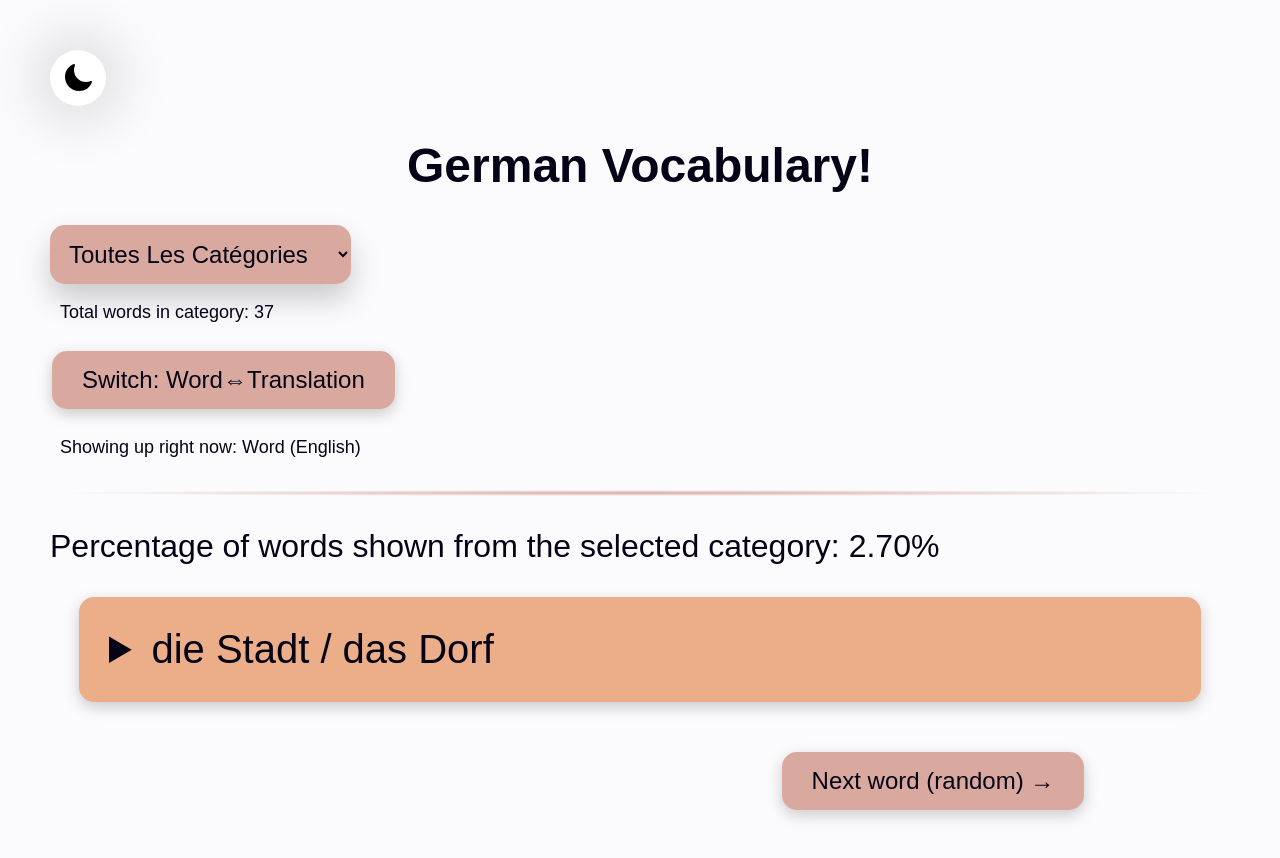
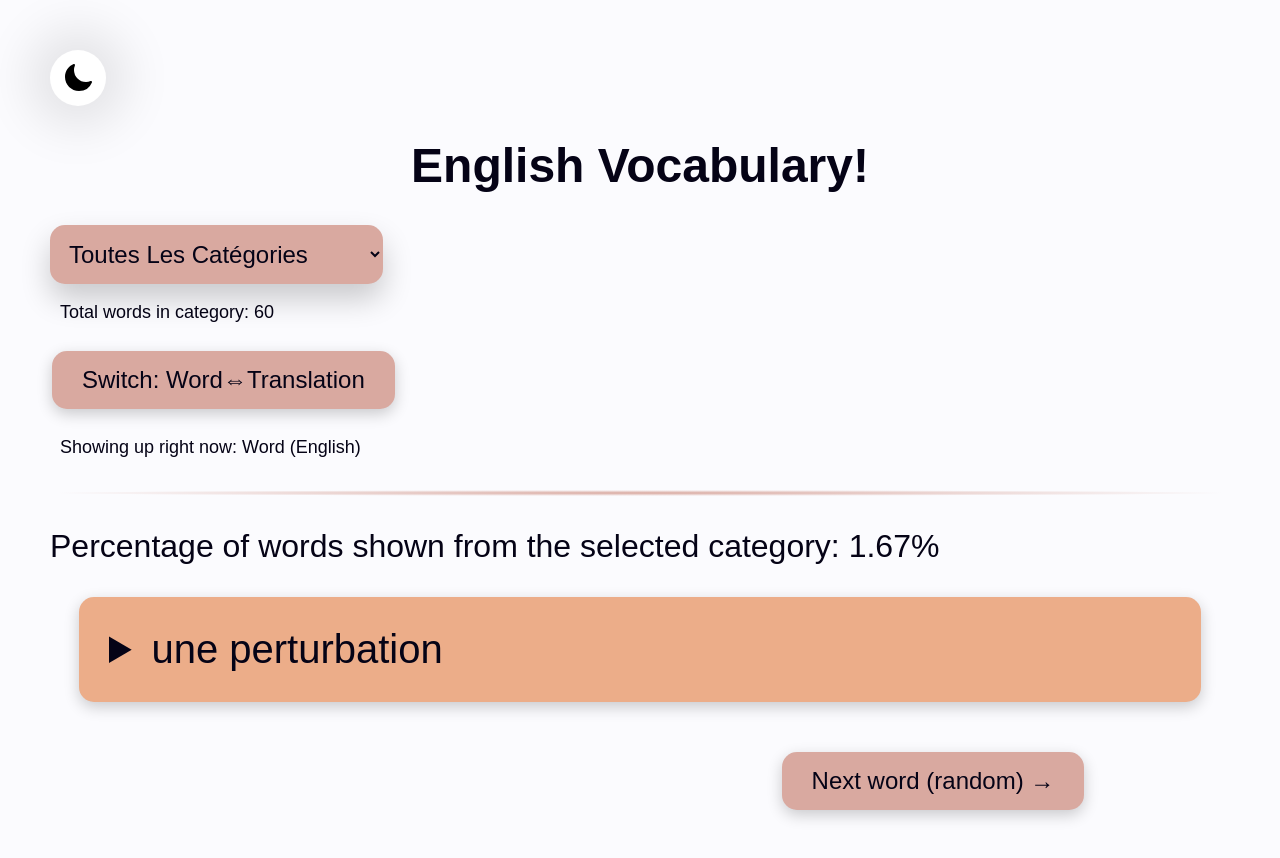
Before and after one commit to pierrelouis-cmrt/Vocabulary, a plain HTML site: page index.html in a window 1280 px wide. Drawn offline with Linux system fonts and the light colour scheme; a web font is replaced by a local one.

Commit message:
updated word bank

```diff
--- a/index.html
+++ b/index.html
@@ -57,14 +57,14 @@
           </div>
         </label>
       </div>
-      <h1>German Vocabulary!</h1>
+      <h1>English Vocabulary!</h1>
       <!--<p><i>Tip</i> ⇨ Select what category you want to see.</p>-->
       <select id="category" onchange="changeCategory()">
         <option value="all">Toutes Les Catégories</option>
-        <option value="HeimatUnLieu">Heimat: Un Lieu</option>
-        <option value="HeimatUnSentiment">Heimat: Un Sentiment</option>
-        <option value="UneNouvelleNostalgie">Une Nouvelle Nostalgie</option>
-        <option value="PasseportEtIdentité">Passeport et Identité</option>
+        <option value="SummerReview">Summer 2024 Voc</option>
+        <option value="SummerReview2A">Summer 2024 Voc (2A)</option>
+        <option value="EventsSummer2024">Summer Events 2024</option>
+        <option value="EventsSummer20242A">Summer Events 2024 (2A)</option>
       </select>
       <p id="total"></p>
 
--- a/script.js
+++ b/script.js
@@ -1,66 +1,173 @@
 var categories = {
-  HeimatUnLieu: [
-    { word: "die Heimat", translation: "la patrie" },
-    { word: "der Heimatbegriff", translation: "le concept de patrie" },
-    { word: "der Geburtsort", translation: "le lieu de naissance" },
-    { word: "der Wohnort", translation: "le lieu de résidence" },
+  SummerReview: [
+    { word: "une victoire écrasante", translation: "an overwhelming victory" },
+    { word: "demandeur d’asile", translation: "asylum seeker" },
+    { word: "être blessé", translation: "to be injured" },
+    { word: "incendie volontaire", translation: "arson" },
+    { word: "la foule", translation: "the crowd" },
     {
-      word: "lange irgendwo wohnen",
-      translation: "habiter longtemps quelque part",
+      word: "le film le plus rentable",
+      translation: "the most profitable film",
     },
-    { word: "das Bundesland", translation: "l'état fédéré" },
-    { word: "die Gegend / die Region", translation: "la région" },
-    { word: "die Stadt / das Dorf", translation: "la ville / le village" },
-    { word: "die Landschaft", translation: "le paysage" },
-    { word: "der Wald", translation: "la forêt" },
-    { word: "der Berg", translation: "la montagne" },
-    { word: "der See", translation: "le lac" },
+    { word: "un visage ensanglanté", translation: "a bloodied face" },
+    { word: "la brasse", translation: "the breaststroke" },
+    { word: "mérité", translation: "deserved" },
+    { word: "coincés dans l’espace", translation: "stuck in space" },
+    { word: "s’excuser", translation: "to apologize" },
+    { word: "une antenne parabolique", translation: "a satellite dish" },
+    { word: "une perturbation", translation: "a disturbance" },
+    { word: "une échelle", translation: "a ladder" },
+    { word: "avoir lieu", translation: "to take place" },
+    { word: "une ville balnéaire", translation: "a seaside town" },
+    { word: "des émeutes", translation: "riots" },
+    { word: "menacés", translation: "threatened" },
   ],
-
-  HeimatUnSentiment: [
-    { word: "das Heimweh", translation: "le mal du pays" },
-    { word: "die Gemütlichkeit", translation: "la convivialité" },
-    { word: "die Verbundenheit", translation: "le sentiment d'appartenance" },
-    { word: "die Zusammengehörigkeit", translation: "la solidarité" },
-    { word: "die gemeinsamen Werte", translation: "les valeurs communes" },
-    { word: "die Sehnsucht", translation: "la nostalgie, le désir ardent" },
-    { word: "das Zuhause", translation: "le chez-soi" },
+  SummerReview2A: [
+    { word: "Somptueux", translation: "sumptuous" },
+    { word: "Viser", translation: "to aim" },
+    { word: "Ex- / ancien(-ne)", translation: "former" },
+    { word: "Coûteux", translation: "costly" },
+    { word: "Décennie", translation: "decade" },
+    { word: "Colère", translation: "anger" },
+    { word: "Feux de forêt", translation: "wildfires" },
+    { word: "Émeutier (une émeute)", translation: "rioter (a riot)" },
+    { word: "Réchauffement climatique", translation: "global warming" },
     {
-      word: "sich zu Hause fühlen / sich fremd fühlen",
-      translation: "se sentir chez soi / se sentir étranger",
+      word: "Une sortie (film, disque…)",
+      translation: "a release (film, record…)",
     },
-    { word: "nach etwas riechen", translation: "sentir quelque chose" },
+    { word: "Augmentation", translation: "increase" },
+    { word: "Éloge, louange", translation: "praise" },
+    { word: "Sauveteur (secourir)", translation: "rescuer (to rescue)" },
+    { word: "Étendu, répandu", translation: "widespread" },
+    { word: "Épave", translation: "wreck" },
+    { word: "Rester", translation: "to stay" },
+    { word: "Selon, d’après", translation: "according to" },
+    { word: "Vague de chaleur", translation: "heatwave" },
+  ],
+  EventsSummer2024: [
     {
-      word: "sich an etwas erinnern",
-      translation: "se souvenir de quelque chose",
+      word: "July 5th: Keir Starmer becomes Prime Minister",
+      translation:
+        "Keir Starmer succeeded Rishi Sunak following the 2024 general election in Britain. He emphasized the challenge of fixing a wounded country.",
     },
-    { word: "der Waldspaziergang", translation: "la promenade en forêt" },
+    {
+      word: "July 13th: Donald Trump Assassination Attempt",
+      translation:
+        "Donald Trump was injured during an attempted assassination at a rally in Pennsylvania, resulting in his injury and the death of the gunman.",
+    },
+    {
+      word: "July 15th: Spain Wins Euro 2024",
+      translation:
+        "Spain defeated England 2-1 in the European Football Championship, claiming its fourth title and breaking records for goals scored.",
+    },
+    {
+      word: "July 19th: Global IT Outage",
+      translation:
+        "A faulty software update by CrowdStrike caused a global IT outage, affecting businesses, banks, and hospitals, and led to widespread disruption.",
+    },
+    {
+      word: "July 22nd: Biden Declines Reelection",
+      translation:
+        "President Joe Biden announced he will not seek reelection and endorsed Kamala Harris, shaking up the political landscape.",
+    },
+    {
+      word: "July 24th: Paris 2024 Summer Olympics",
+      translation:
+        "The 2024 Summer Olympics, held in Paris and other cities across France, kicked off on July 24.",
+    },
+    {
+      word: "July 30th: Far-Right Riots in England",
+      translation:
+        "Far-right riots broke out in England following a mass stabbing, which was falsely blamed on a Muslim asylum seeker.",
+    },
+    {
+      word: "July 31st: Inside Out 2 Becomes Highest-Grossing Animated Film",
+      translation:
+        "Inside Out 2 earned $1.46 billion, surpassing Frozen II to become the highest-grossing animated film of all time.",
+    },
+    {
+      word: "August 2nd: Léon Marchand Wins Fourth Olympic Gold",
+      translation:
+        "French swimmer Léon Marchand won his fourth gold medal at the 2024 Summer Olympics, cementing his place in swimming history.",
+    },
+    {
+      word: "August 7th: Astronauts Stranded in Space",
+      translation:
+        "Two astronauts may be stranded aboard the ISS until 2025 due to safety concerns.",
+    },
+    {
+      word: "August 9th: Banksy Artwork Stolen",
+      translation:
+        "A new Banksy artwork depicting a wolf on a satellite dish in London was stolen shortly after it was unveiled.",
+    },
+    {
+      word: "August 13th: Greek Wildfires",
+      translation:
+        "Wildfires continued to ravage Greece, prompting evacuation alerts and assistance from European nations.",
+    },
   ],
-
-  UneNouvelleNostalgie: [
+  EventsSummer20242A: [
     {
-      word: "Die Sehnsucht nach Heimat",
-      translation: "La nostalgie de la patrie",
+      word: "May 6th: Coronation of King Charles III",
+      translation:
+        "King Charles III and Queen Consort Camilla were crowned in a lavish coronation ceremony, the first in over 70 years following Queen Elizabeth II's death in 2022.",
     },
-    { word: "der Trachtenverein", translation: "l'association folklorique" },
-    { word: "das Heimatmuseum", translation: "le musée local" },
-    { word: "ein missbrauchter Begriff", translation: "un terme abusé" },
-    { word: "die Globalisierung", translation: "la mondialisation" },
-    { word: "die Instrumentalisierung", translation: "l'instrumentalisation" },
-    { word: "die Abgrenzung", translation: "la délimitation" },
-    { word: "eine andere Kultur", translation: "une autre culture" },
-  ],
-
-  PasseportEtIdentité: [
     {
-      word: "in einem Land geboren / gewachsen sein",
-      translation: "être né / avoir grandi dans un pays",
+      word: "June 3rd: Indian Train Crash",
+      translation:
+        "A train crash in eastern India killed more than 270 people, marking the country's worst disaster in two decades.",
     },
-    { word: "der Ausländer -in", translation: "l'étranger, l'étrangère" },
-    { word: "die Einwanderung", translation: "l'immigration" },
-    { word: "die ursprüngliche Kultur", translation: "la culture d'origine" },
-    { word: "der Pass", translation: "le passeport" },
-    { word: "das Blut", translation: "le sang" },
+    {
+      word: "June: Canadian Wildfire Smoke Over New York",
+      translation:
+        "Smoke from Canadian wildfires covered parts of the eastern U.S., turning the sky orange over New York City, with climate change cited as a major factor.",
+    },
+    {
+      word: "June 9th: Children Found After 40 Days in the Jungle",
+      translation:
+        "Four children were found alive after surviving a plane crash and spending 40 days in the Colombian rainforest.",
+    },
+    {
+      word: "June 22nd: Titanic Submarine Catastrophe",
+      translation:
+        "The search for five people aboard a submarine viewing the Titanic wreckage ended in tragedy, as pieces of the vessel were found after a 'catastrophic implosion'.",
+    },
+    {
+      word: "June 23rd: Russian Military Mutiny",
+      translation:
+        "Yevgeny Prigozhin, a Russian military leader, mounted an armed insurrection against the Kremlin's military leadership.",
+    },
+    {
+      word: "July 2nd: Riots in France",
+      translation:
+        "Violent protests erupted in France after the police killing of 17-year-old Nahel M., leading to riots and attacks on local politicians.",
+    },
+    {
+      word: "July 21st: Barbie and Oppenheimer Released",
+      translation:
+        "Barbie was released, sparking the 'Barbenheimer' phenomenon, and became the highest-grossing film directed by a woman.",
+    },
+    {
+      word: "August 8th: Maui Wildfires",
+      translation:
+        "Wildfires on the island of Maui, Hawaii, caused widespread destruction and claimed the lives of at least 114 people, with around 1,300 still missing in the aftermath.",
+    },
+    {
+      word: "August 14th: Donald Trump Indicted in Georgia",
+      translation:
+        "Former President Donald Trump faced significant legal charges in Georgia, where he was accused of attempting to reverse the results of the 2020 election.",
+    },
+    {
+      word: "August 20th: Spain Wins Women's World Cup",
+      translation:
+        "Spain won their first-ever Women's World Cup title, defeating England 1-0 in the final with a goal from Olga Carmona.",
+    },
+    {
+      word: "Summer 2023: Record Heatwaves",
+      translation:
+        "The summer of 2023 saw the warmest temperatures on record, with extreme heatwaves sweeping across Europe, China, and North America.",
+    },
   ],
 };
 
@@ -78,10 +185,10 @@ function changeCategory() {
   shuffleButtonClickCount = 0; // Reset the shuffle button click count
   if (category == "all") {
     words = [].concat(
-      categories.HeimatUnLieu,
-      categories.HeimatUnSentiment,
-      categories.UneNouvelleNostalgie,
-      categories.PasseportEtIdentité
+      categories.SummerReview,
+      categories.SummerReview2A,
+      categories.EventsSummer2024,
+      categories.EventsSummer20242A
     );
   } else {
     words = categories[category];
```
